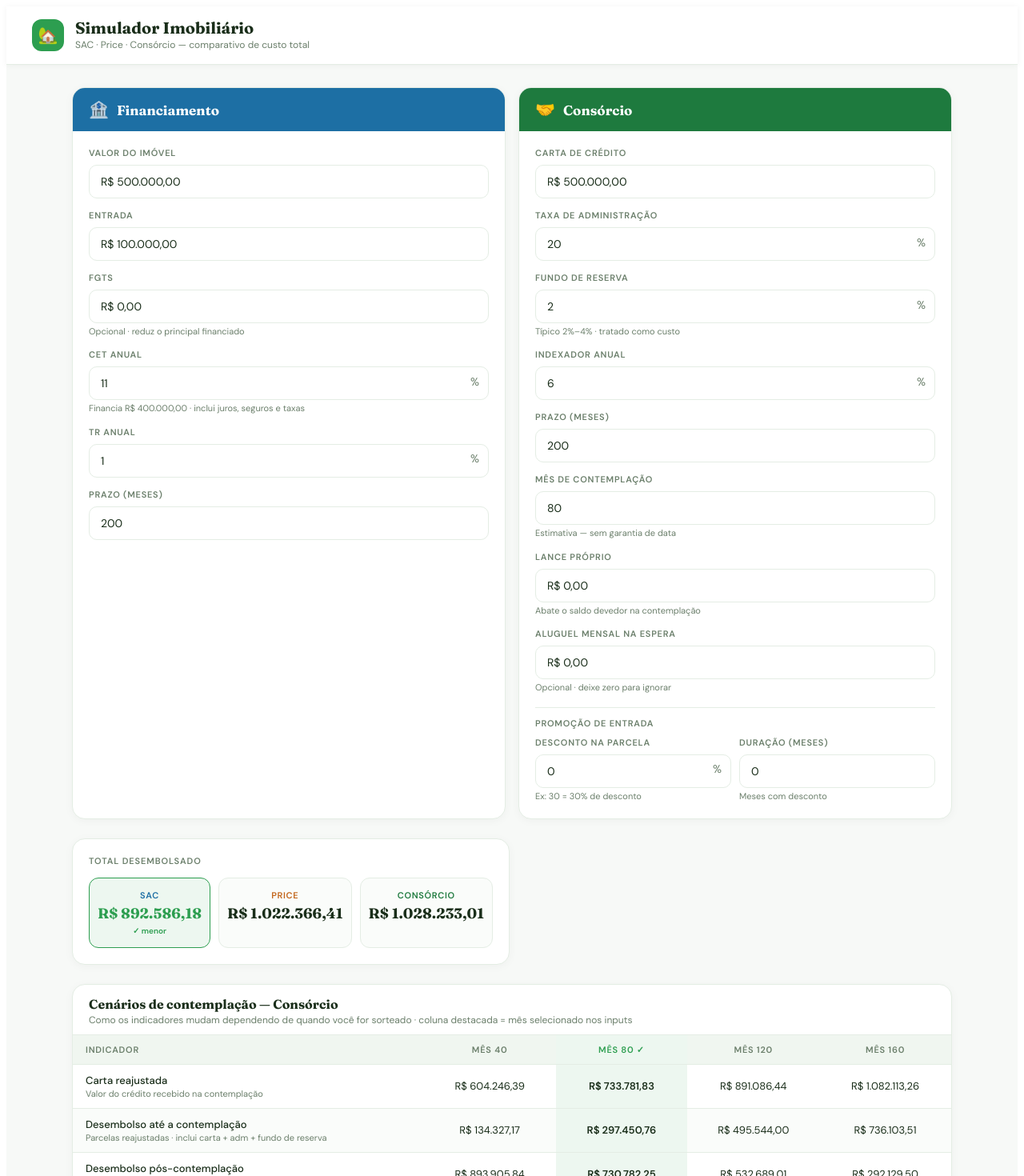
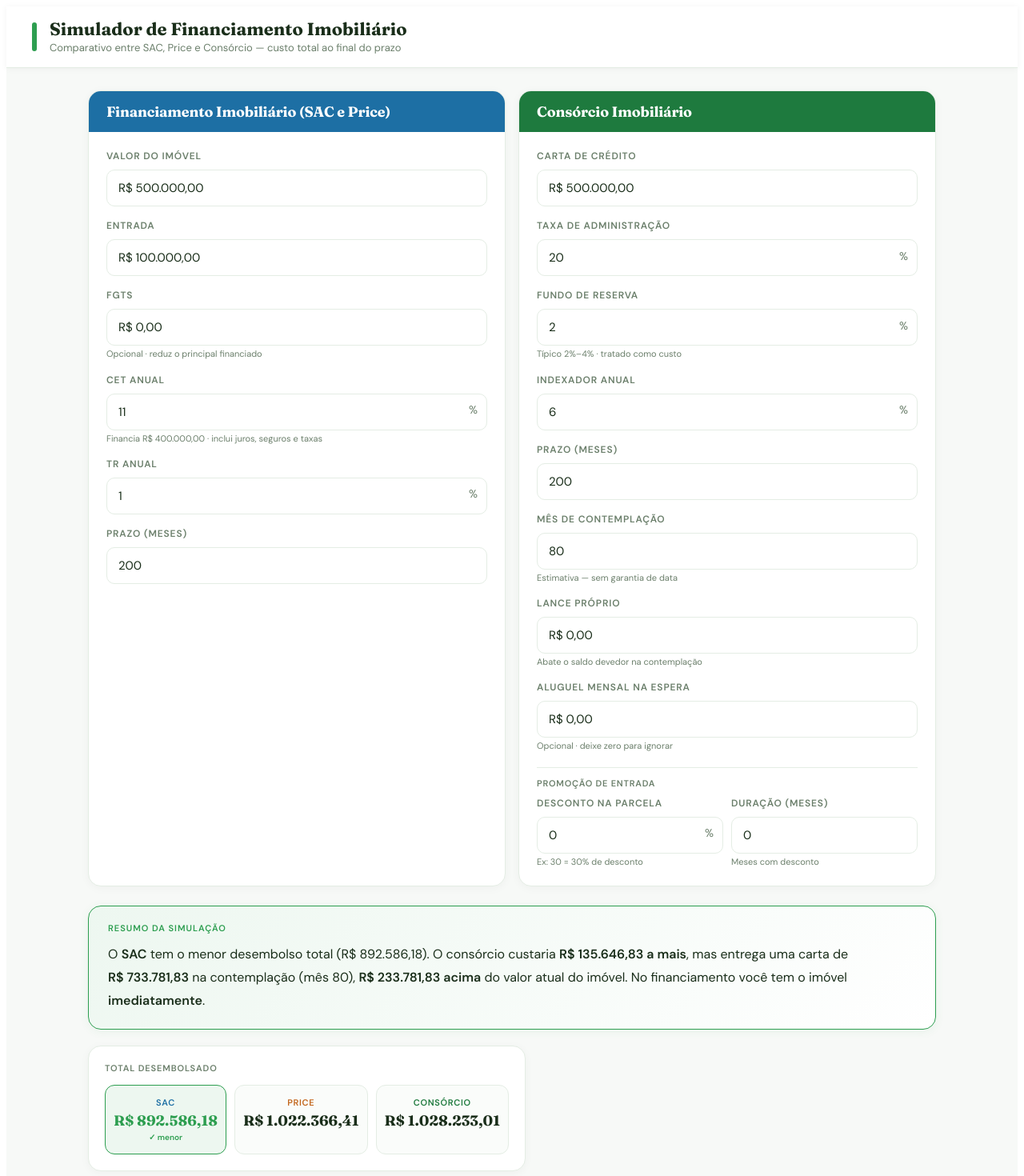
Before and after one commit to geraldoburigo/simulador-imovel, a React (Vite) app: page / in a window 1280 px wide. Shown: the top 1470 px of the page at 80% size. Built offline with nearby package versions, Linux system fonts and the light colour scheme.

Commit message:
Update App.jsx

```diff
--- a/src/App.jsx
+++ b/src/App.jsx
@@ -9,6 +9,24 @@ const fontLink = document.createElement("link");
 fontLink.rel = "stylesheet";
 fontLink.href = "https://fonts.googleapis.com/css2?family=Fraunces:wght@600;700&family=DM+Sans:wght@300;400;500;600&display=swap";
 document.head.appendChild(fontLink);
+
+const styleEl = document.createElement("style");
+styleEl.textContent = `
+  * { box-sizing: border-box; }
+  @media (max-width: 700px) {
+    .sim-inputs { grid-template-columns: 1fr !important; }
+    .sim-destaques { grid-template-columns: 1fr !important; }
+    .sim-main { padding: 16px 12px !important; }
+    .sim-header { padding: 12px 16px !important; }
+    .sim-header-title { font-size: 17px !important; }
+    .sim-header-sub { font-size: 11px !important; }
+    .sim-hl-cols { flex-direction: column !important; }
+  }
+  .sim-number { transition: color 0.3s ease; }
+  .sim-card { transition: box-shadow 0.2s ease; }
+  .sim-card:hover { box-shadow: 0 4px 20px rgba(0,0,0,0.08) !important; }
+`;
+document.head.appendChild(styleEl);
 
 // ─── THEME ────────────────────────────────────────────────────────────────────
 const C = {
@@ -66,11 +84,22 @@ function calcPrice(principal,rM,trM,months) {
 
 // ─── CALC: CONSÓRCIO ──────────────────────────────────────────────────────────
 /**
- * Lógica original preservada + promoção pré-contemplação.
- * Promoção: reduz parcela pré por X%, o diferido é redistribuído igualmente
- * nas parcelas pré remanescentes (após promoMeses até cm).
- * O diferido não é reajustado — simplificação conservadora.
- * Resultado: total desembolsado maior que sem promoção.
+ * Sem promoção:
+ *   parcela(m) = parcelaBase × fatorIdx(m) — linha contínua
+ *
+ * Com promoção que encerra ANTES da contemplação (promoMeses < cm):
+ *   1..promoMeses: parcela reduzida
+ *   No mês promoMeses+1: recalcula saldo devedor (meias não pagas + restante)
+ *                        → salto para cima
+ *   promoMeses+1..cm: nova parcela recalculada × fatorIdx relativo
+ *   cm em diante: sem salto — já foi recalculado quando promo encerrou
+ *
+ * Com promoção até a contemplação (promoMeses >= cm):
+ *   1..cm: parcela reduzida
+ *   Na contemplação: recalcula saldo → salto para cima
+ *   cm+1 em diante: nova parcela × fatorIdx
+ *
+ * Com lance: saldo menor na contemplação → parcela pós menor → salto para baixo
  */
 function calcConsorcio(carta,months,adminPct,fundoReservaPct,idxM,cm,lance,promoDescPct=0,promoMeses=0) {
   if(carta<=0||months<=0) return {rows:[],totals:{},meta:{}};
@@ -80,70 +109,102 @@ function calcConsorcio(carta,months,adminPct,fundoReservaPct,idxM,cm,lance,promo
   const grossTotal=carta*(1+adminPct+fundoReservaPct);
   const parcelaBase=grossTotal/months;
   const adminCost=carta*adminPct;
-
-  // Promoção só pré-contemplação
-  const promoM=Math.min(Math.max(Math.round(promoMeses)||0,0), Math.max(cm-1,0));
+  const promoM=Math.min(Math.max(Math.round(promoMeses)||0,0),months-1);
   const promoD=Math.max(promoDescPct||0,0);
-
-  // Carta travada e saldo pós (lógica original)
   const fatorCm=(1+idxM)**(cm-1);
   const cartaTravada=carta*fatorCm;
-  const grossAtual=grossTotal*fatorCm;
-  const paidCm=parcelaBase*fatorCm*cm;
-  const saldoBruto=Math.max(grossAtual-paidCm,0);
-  const lanceEfetivo=Math.min(lanceSafe,saldoBruto);
-  const saldoPos=Math.max(saldoBruto-lanceEfetivo,0);
-  const mesesPos=months-cm;
-  const parcelaPosBase=mesesPos>0?saldoPos/mesesPos:0;
 
-  // Calcula total diferido corrigido pelo indexador
-  // Cada valor diferido no mês m cresce pelo indexador até o fim da promoção
-  // Isso faz o total desembolsado ser maior que sem promoção
-  let totalDiferido=0;
-  for(let m=1;m<=promoM;m++){
-    const parcCheia=parcelaBase*(1+idxM)**(m-1);
-    const diferidoMes=parcCheia*promoD;
-    // Cresce pelo indexador do mês m até o mês promoM
-    totalDiferido+=diferidoMes*(1+idxM)**(promoM-m);
+  // Momento do recálculo:
+  // - promoM < cm: recalcula no mês promoM+1
+  // - promoM >= cm: recalcula na contemplação (cm)
+  const recalcMes=promoD>0?(promoM<cm?promoM+1:cm):null;
+
+  // Simula saldo devedor mês a mês para encontrar saldo no momento do recálculo
+  let saldoNoRecalc=0;
+  if(recalcMes!==null){
+    let s=grossTotal;
+    for(let m=1;m<recalcMes;m++){
+      s=s*(1+idxM);
+      const p=parcelaBase*(1+idxM)**(m-1);
+      s=Math.max(s-p*( m<=promoM?( 1-promoD):1),0);
+    }
+    // Atualiza pelo indexador do mês do recálculo
+    s=s*(1+idxM);
+    saldoNoRecalc=s;
   }
 
-  // Redistribuído igualmente nas parcelas pré remanescentes (promoM+1 até cm)
-  const mesesRestantesPre=Math.max(cm-promoM,0);
-  const acrescimoPre=mesesRestantesPre>0?totalDiferido/mesesRestantesPre:0;
+  // Parcela recalculada no momento do recálculo
+  // meses restantes a partir do recalcMes
+  const mesesAposRecalc=recalcMes!==null?months-recalcMes+1:0;
+  const parcelaRecalcBase=recalcMes!==null&&mesesAposRecalc>0
+    ?saldoNoRecalc/mesesAposRecalc
+    :0;
+
+  // Lance efetivo — calculado sobre saldo na contemplação
+  let saldoNaCm=0;
+  if(recalcMes!==null&&promoM>=cm){
+    // promoção até contemplação: saldo na contemplação = saldoNoRecalc
+    saldoNaCm=saldoNoRecalc;
+  } else if(recalcMes!==null&&promoM<cm){
+    // recálculo antes de cm: saldo na contemplação = parcelaRecalcBase × meses restantes
+    const mesesAteContemplacao=cm-recalcMes;
+    // saldo = parcelaRecalcBase × (meses após recálculo - meses já pagos após recálculo)
+    // simplificação: saldo = parcelaRecalcBase × (months - cm)
+    saldoNaCm=parcelaRecalcBase*(months-cm);
+  } else {
+    // sem promoção: lógica original
+    saldoNaCm=Math.max(grossTotal*fatorCm-parcelaBase*fatorCm*cm,0);
+  }
+  const lanceEfetivo=Math.min(lanceSafe,saldoNaCm);
+  const saldoPos=Math.max(saldoNaCm-lanceEfetivo,0);
+  const mesesPos=months-cm;
+
+  // Base pós-contemplação
+  // Com lance: recalcula sobre saldo menor
+  // Sem lance: continua da parcela recalculada (ou linha original se sem promoção)
+  let parcelaPosBase;
+  if(lanceSafe>0&&mesesPos>0){
+    parcelaPosBase=saldoPos/mesesPos;
+  } else if(promoD>0){
+    // continua da parcelaRecalcBase reajustada até cm
+    const mesesDesdeRecalc=cm-recalcMes;
+    parcelaPosBase=parcelaRecalcBase*(1+idxM)**mesesDesdeRecalc;
+  } else {
+    parcelaPosBase=parcelaBase*(1+idxM)**(cm-1);
+  }
 
   let idxPre=0,idxPos=0,cumInstall=0;
 
   const rows=Array.from({length:months},(_,i)=>{
     const m=i+1;
-    let parcelaBase_m, idxAdj, installment;
+    let installment,parcelaBase_m,idxAdj;
 
     if(m<=cm){
-      // Parcela base com indexador (lógica original)
-      parcelaBase_m=parcelaBase*(1+idxM)**(m-1);
-      idxAdj=parcelaBase_m-parcelaBase;
-      idxPre+=Math.max(idxAdj,0);
-
-      if(promoD>0&&m<=promoM){
-        // Mês promocional: desconto
+      if(promoD>0&&m<recalcMes){
+        // Parcela reduzida (período promocional)
+        parcelaBase_m=parcelaBase*(1+idxM)**(m-1);
         installment=parcelaBase_m*(1-promoD);
-      } else if(promoD>0&&m>promoM&&mesesRestantesPre>0){
-        // Pós-promo até cm: acréscimo para recuperar diferido
-        installment=parcelaBase_m+acrescimoPre;
+      } else if(promoD>0&&m>=recalcMes){
+        // Pós-recálculo: parcelaRecalcBase × fatorIdx relativo ao recalcMes
+        parcelaBase_m=parcelaRecalcBase*(1+idxM)**(m-recalcMes);
+        installment=parcelaBase_m;
       } else {
+        // Sem promoção
+        parcelaBase_m=parcelaBase*(1+idxM)**(m-1);
         installment=parcelaBase_m;
       }
+      idxAdj=Math.max(parcelaBase_m-parcelaBase,0);
+      idxPre+=idxAdj;
     } else {
-      // Pós-contemplação: lógica original
-      const fRel=(1+idxM)**(m-cm);
-      parcelaBase_m=parcelaPosBase*fRel;
-      idxAdj=parcelaBase_m-parcelaPosBase;
-      idxPos+=Math.max(idxAdj,0);
+      // Pós-contemplação
+      parcelaBase_m=parcelaPosBase*(1+idxM)**(m-cm);
+      idxAdj=Math.max(parcelaBase_m-parcelaPosBase,0);
+      idxPos+=idxAdj;
       installment=parcelaBase_m;
     }
 
     if(m===cm) cumInstall+=lanceEfetivo;
     cumInstall+=installment;
-
     return {month:m,installment,installmentBase:parcelaBase_m,idxAdj,cumInstall,isPos:m>cm};
   });
 
@@ -168,14 +229,14 @@ function calcConsorcio(carta,months,adminPct,fundoReservaPct,idxM,cm,lance,promo
 }
 
 // ─── INPUTS ───────────────────────────────────────────────────────────────────
-const iBase={width:"100%",marginTop:5,padding:"11px 14px",border:`1.5px solid ${C.border}`,borderRadius:10,fontSize:14,background:"#fff",boxSizing:"border-box",color:C.text,outline:"none",fontFamily:F.body,transition:"border-color 0.15s"};
+const iBase={width:"100%",marginTop:5,padding:"12px 14px",border:`1.5px solid ${C.border}`,borderRadius:10,fontSize:15,background:"#fff",boxSizing:"border-box",color:C.text,outline:"none",fontFamily:F.body,transition:"border-color 0.15s"};
 
 function InputMoney({label,value,onChange,hint}) {
   const [d,setD]=useState(fmtCurrency(value));
   useEffect(()=>{setD(fmtCurrency(value));},[value]);
   return (
     <label style={{display:"block",fontFamily:F.body}}>
-      <div style={{fontSize:11,fontWeight:600,color:C.muted,marginBottom:3,textTransform:"uppercase",letterSpacing:"0.07em"}}>{label}</div>
+      <div style={{fontSize:12,fontWeight:600,color:C.muted,marginBottom:4,textTransform:"uppercase",letterSpacing:"0.07em"}}>{label}</div>
       <input type="text" inputMode="numeric" value={d}
         onChange={e=>{const n=parseDigits(e.target.value);setD(fmtCurrency(n));onChange(n);}}
         onFocus={e=>e.target.style.borderColor=C.accent} onBlur={e=>e.target.style.borderColor=C.border}
@@ -187,7 +248,7 @@ function InputMoney({label,value,onChange,hint}) {
 function InputPct({label,value,onChange,hint}) {
   return (
     <label style={{display:"block",fontFamily:F.body}}>
-      <div style={{fontSize:11,fontWeight:600,color:C.muted,marginBottom:3,textTransform:"uppercase",letterSpacing:"0.07em"}}>{label}</div>
+      <div style={{fontSize:12,fontWeight:600,color:C.muted,marginBottom:4,textTransform:"uppercase",letterSpacing:"0.07em"}}>{label}</div>
       <div style={{position:"relative"}}>
         <input
           type="number"
@@ -206,7 +267,7 @@ function InputPct({label,value,onChange,hint}) {
 function InputInt({label,value,onChange,hint}) {
   return (
     <label style={{display:"block",fontFamily:F.body}}>
-      <div style={{fontSize:11,fontWeight:600,color:C.muted,marginBottom:3,textTransform:"uppercase",letterSpacing:"0.07em"}}>{label}</div>
+      <div style={{fontSize:12,fontWeight:600,color:C.muted,marginBottom:4,textTransform:"uppercase",letterSpacing:"0.07em"}}>{label}</div>
       <input type="number" value={value}
         onChange={e=>onChange(Number(e.target.value))}
         onFocus={e=>e.target.style.borderColor=C.accent} onBlur={e=>e.target.style.borderColor=C.border}
@@ -217,14 +278,13 @@ function InputInt({label,value,onChange,hint}) {
 }
 
 // ─── UI ───────────────────────────────────────────────────────────────────────
-function InputPanel({accentColor,label,icon,children}) {
+function InputPanel({accentColor,label,children}) {
   return (
     <div style={{background:C.panel,borderRadius:16,border:`1px solid ${C.border}`,boxShadow:"0 2px 12px rgba(0,0,0,0.04)",overflow:"hidden"}}>
-      <div style={{background:accentColor,padding:"14px 20px",display:"flex",alignItems:"center",gap:10}}>
-        <span style={{fontSize:20}}>{icon}</span>
-        <span style={{fontFamily:F.display,fontSize:17,fontWeight:700,color:"#fff"}}>{label}</span>
+      <div style={{background:accentColor,padding:"14px 22px"}}>
+        <span style={{fontFamily:F.display,fontSize:18,fontWeight:700,color:"#fff",letterSpacing:"-0.01em"}}>{label}</span>
       </div>
-      <div style={{padding:20,display:"flex",flexDirection:"column",gap:14}}>{children}</div>
+      <div style={{padding:22,display:"flex",flexDirection:"column",gap:16}}>{children}</div>
     </div>
   );
 }
@@ -247,12 +307,12 @@ function Row({label,sub,sac,price,cons,hlMin,even}) {
   };
   return (
     <tr style={{background:even?"#fafcfa":"#fff"}}>
-      <td style={{padding:"11px 18px",fontSize:13,color:C.text,borderBottom:`1px solid ${C.border}`,fontFamily:F.body,width:"34%"}}>
+      <td style={{padding:"13px 18px",fontSize:14,color:C.text,borderBottom:`1px solid ${C.border}`,fontFamily:F.body,width:"34%"}}>
         <div style={{fontWeight:500}}>{label}</div>
         {sub&&<div style={{fontSize:11,color:C.muted,marginTop:2,lineHeight:1.4}}>{sub}</div>}
       </td>
       {vals.map((item,i)=>(
-        <td key={i} style={{padding:"11px 18px",fontSize:13,textAlign:"center",borderBottom:`1px solid ${C.border}`,background:hlMin&&item.v===minVal?C.accentHl:"transparent",whiteSpace:"nowrap",fontFamily:F.body}}>
+        <td key={i} style={{padding:"13px 18px",fontSize:14,textAlign:"center",borderBottom:`1px solid ${C.border}`,background:hlMin&&item.v===minVal?C.accentHl:"transparent",whiteSpace:"nowrap",fontFamily:F.body}}>
           {renderVal(item)}
         </td>
       ))}
@@ -263,7 +323,7 @@ function Row({label,sub,sac,price,cons,hlMin,even}) {
 function ChartCard({title,subtitle,children}) {
   return (
     <div style={{background:C.panel,border:`1px solid ${C.border}`,borderRadius:16,padding:"22px 22px 14px",boxShadow:"0 2px 12px rgba(0,0,0,0.04)",marginBottom:16}}>
-      <div style={{fontFamily:F.display,fontSize:17,fontWeight:700,color:C.text,marginBottom:2}}>{title}</div>
+      <div style={{fontFamily:F.display,fontSize:19,fontWeight:700,color:C.text,marginBottom:4}}>{title}</div>
       {subtitle&&<div style={{fontSize:12,color:C.muted,marginBottom:16,fontFamily:F.body,lineHeight:1.5}}>{subtitle}</div>}
       <div style={{width:"100%",height:300}}>{children}</div>
     </div>
@@ -371,19 +431,19 @@ export default function App() {
     <div style={{background:C.bg,minHeight:"100vh",fontFamily:F.body}}>
 
       {/* HEADER */}
-      <div style={{background:"#fff",borderBottom:`1px solid ${C.border}`,padding:"16px 32px",display:"flex",alignItems:"center",gap:14,position:"sticky",top:0,zIndex:100,boxShadow:"0 1px 8px rgba(0,0,0,0.05)"}}>
-        <div style={{width:40,height:40,borderRadius:12,background:C.accent,display:"flex",alignItems:"center",justifyContent:"center",fontSize:20,flexShrink:0}}>🏡</div>
+      <div style={{background:"#fff",borderBottom:`1px solid ${C.border}`,padding:"16px 32px",display:"flex",alignItems:"center",gap:16,position:"sticky",top:0,zIndex:100,boxShadow:"0 1px 8px rgba(0,0,0,0.05)"}}>
+        <div style={{width:6,height:36,borderRadius:3,background:C.accent,flexShrink:0}}/>
         <div>
-          <div style={{fontFamily:F.display,fontSize:20,fontWeight:700,color:C.text,lineHeight:1.1}}>Simulador Imobiliário</div>
-          <div style={{fontSize:12,color:C.muted,marginTop:2}}>SAC · Price · Consórcio — comparativo de custo total</div>
+          <div style={{fontFamily:F.display,fontSize:22,fontWeight:700,color:C.text,lineHeight:1.1}}>Simulador de Financiamento Imobiliário</div>
+          <div style={{fontSize:13,color:C.muted,marginTop:3}}>Comparativo entre SAC, Price e Consórcio — custo total ao final do prazo</div>
         </div>
       </div>
 
-      <div style={{maxWidth:1100,margin:"0 auto",padding:"28px 20px"}}>
+      <div className="sim-main" style={{maxWidth:1100,margin:"0 auto",padding:"28px 20px"}}>
 
         {/* INPUTS */}
-        <div style={{display:"grid",gridTemplateColumns:"1fr 1fr",gap:16,marginBottom:24}}>
-          <InputPanel accentColor={C.sac} label="Financiamento" icon="🏦">
+        <div className="sim-inputs" style={{display:"grid",gridTemplateColumns:"1fr 1fr",gap:16,marginBottom:24}}>
+          <InputPanel accentColor={C.sac} label="Financiamento Imobiliário (SAC e Price)">
             <InputMoney label="Valor do imóvel"  value={imovel}  onChange={setImovel}/>
             <InputMoney label="Entrada"          value={entrada} onChange={setEntrada}/>
             <InputMoney label="FGTS"             value={fgts}    onChange={setFgts} hint="Opcional · reduz o principal financiado"/>
@@ -391,7 +451,7 @@ export default function App() {
             <InputPct   label="TR anual"         value={trAnual} onChange={setTrAnual}/>
             <InputInt   label="Prazo (meses)"    value={prazoFin} onChange={setPrazoFin}/>
           </InputPanel>
-          <InputPanel accentColor={C.cons} label="Consórcio" icon="🤝">
+          <InputPanel accentColor={C.cons} label="Consórcio Imobiliário">
             <InputMoney label="Carta de crédito"         value={carta}     onChange={setCarta}/>
             <InputPct   label="Taxa de administração"    value={admin}     onChange={setAdmin}/>
             <InputPct   label="Fundo de reserva"         value={fundo}     onChange={setFundo} hint="Típico 2%–4% · tratado como custo"/>
@@ -413,12 +473,32 @@ export default function App() {
           </InputPanel>
         </div>
 
+        {/* RESUMO EXECUTIVO */}
+        {(()=>{
+          const menorTotal=Math.min(sacTotal,priceTotal,consTotal);
+          const melhor=sacTotal===menorTotal?"SAC":priceTotal===menorTotal?"Price":"Consórcio";
+          const difConsFinanc=Math.abs(consTotal-Math.min(sacTotal,priceTotal));
+          const melhorFin=sacTotal<=priceTotal?"SAC":"Price";
+          const cartaVsImovel=ct.cartaTravada>0?ct.cartaTravada-imovel:0;
+          return (
+            <div style={{background:`linear-gradient(135deg, ${C.accentBg} 0%, #fff 100%)`,border:`1.5px solid ${C.accent}`,borderRadius:16,padding:"20px 24px",marginBottom:20,boxShadow:"0 2px 12px rgba(45,158,80,0.08)"}}>
+              <div style={{fontSize:11,fontWeight:700,color:C.accent,textTransform:"uppercase",letterSpacing:"0.09em",marginBottom:12,fontFamily:F.body}}>Resumo da simulação</div>
+              <div style={{fontSize:16,color:C.text,fontFamily:F.body,lineHeight:1.8}}>
+                {melhor==="Consórcio"
+                  ? <>O <strong>consórcio</strong> tem o menor desembolso total ({brl(consTotal)}), <strong>{brl(difConsFinanc)} a menos</strong> que o {melhorFin}. Porém você acessa o imóvel apenas no <strong>mês {cmSafe}</strong> e recebe uma carta de <strong>{brl(ct.cartaTravada)}</strong> — {cartaVsImovel>0?<>{brl(cartaVsImovel)} acima do valor atual do imóvel, reajustada pelo indexador.</>:<>abaixo do valor atual do imóvel.</>}</>
+                  : <>O <strong>{melhor}</strong> tem o menor desembolso total ({brl(menorTotal)}). O consórcio custaria <strong>{brl(difConsFinanc)} a mais</strong>, mas entrega uma carta de <strong>{brl(ct.cartaTravada)}</strong> na contemplação (mês {cmSafe}), {cartaVsImovel>0?<><strong>{brl(cartaVsImovel)} acima</strong> do valor atual do imóvel.</>:<>abaixo do valor atual do imóvel.</>} No financiamento você tem o imóvel <strong>imediatamente</strong>.</>
+                }
+              </div>
+            </div>
+          );
+        })()}
+
         {/* DESTAQUES */}
-        <div style={{display:"grid",gridTemplateColumns:"1fr 1fr",gap:16,marginBottom:24}}>
+        <div className="sim-destaques" style={{display:"grid",gridTemplateColumns:"1fr 1fr",gap:16,marginBottom:24}}>
           {[{title:"Total desembolsado",list:totaisList,min:minT,fmt:(v)=>brl(v)}].map((card,ci)=>(
             <div key={ci} style={{background:C.panel,border:`1px solid ${C.border}`,borderRadius:16,padding:20,boxShadow:"0 2px 12px rgba(0,0,0,0.04)"}}>
               <div style={{fontSize:11,fontWeight:700,color:C.muted,textTransform:"uppercase",letterSpacing:"0.08em",marginBottom:14,fontFamily:F.body}}>{card.title}</div>
-              <div style={{display:"flex",gap:10}}>
+              <div className="sim-hl-cols" style={{display:"flex",gap:10}}>
                 {card.list.map((t,i)=>(
                   <div key={i} style={{flex:1,borderRadius:12,padding:"14px 10px",textAlign:"center",background:t.value===card.min?C.accentBg:"#fafcfa",border:`1.5px solid ${t.value===card.min?C.accent:C.border}`}}>
                     <div style={{fontSize:11,fontWeight:700,color:t.color,marginBottom:6,textTransform:"uppercase",letterSpacing:"0.06em",fontFamily:F.body}}>{t.label}</div>
```
